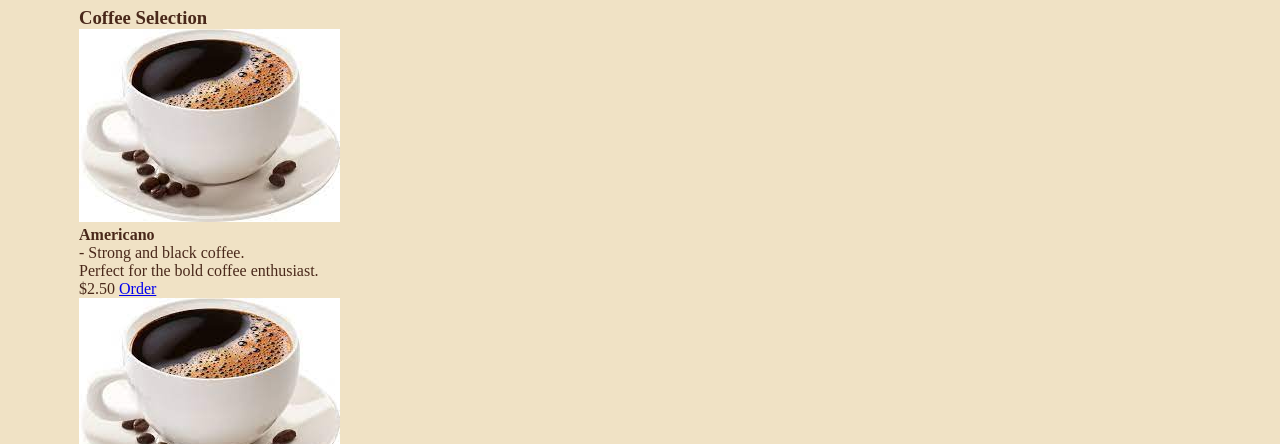
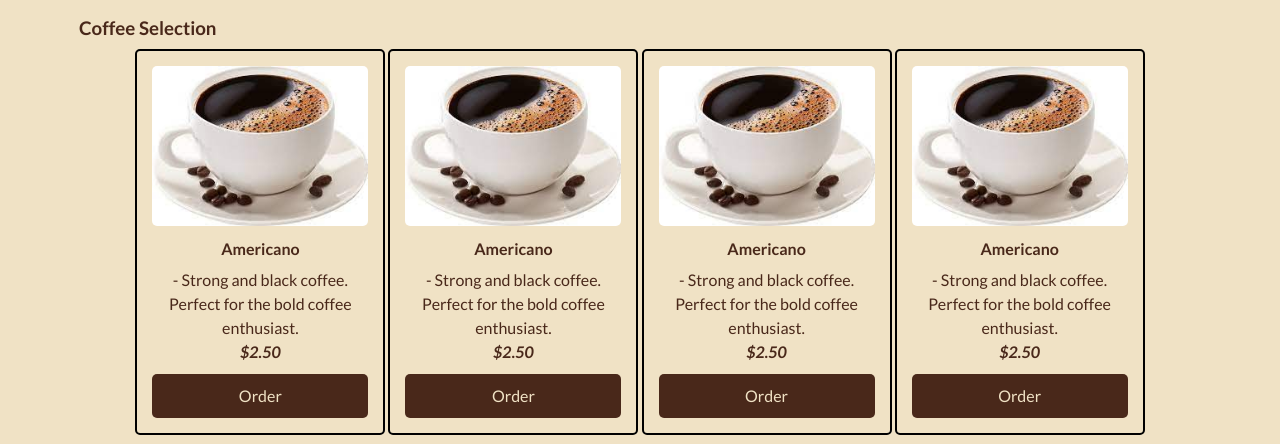
Before and after one commit to thwe-2310/b7-serene-sips-v1, a plain HTML site: page index.html in a window 1280 px wide. Shown: the part 356-800 px from the top of the page. Drawn offline with Linux system fonts and the light colour scheme.

Commit message:
test commit

```diff
--- a/style.css
+++ b/style.css
@@ -78,6 +78,49 @@ footer {
   margin-bottom: 10px;
 }
 
+#our-menu .menu {
+  font-family: "Lato", sans-serif;
+  text-align: center;
+}
+#our-menu .menu h3 {
+  font-family: "Lato", sans-serif;
+  padding: 10px 0;
+  text-align-last: left;
+}
+
+.card {
+  border: 2px solid black;
+  width: 250px;
+  padding: 15px;
+  text-align: center;
+  border-radius: 5px;
+  display: inline-block;
+}
+.card .card-img-top {
+  max-width: 100%;
+  border-radius: 5px;
+}
+.card h4 {
+  padding: 10px;
+}
+.card p {
+  line-height: 1.5em;
+}
+.card .price {
+  font-weight: bold;
+  font-style: italic;
+}
+.card a {
+  display: block;
+  background-color: #49281a;
+  padding: 10px;
+  text-decoration: none;
+  color: #f0e2c5;
+  margin-top: 10px;
+  border-radius: 5px;
+}
+
+/*About Us section*/
 #about-us p,
 #contact-us p {
   font-family: "Lato", sans-serif;
@@ -85,9 +128,8 @@ footer {
   padding: 10px;
   line-height: 1.5em;
 }
-/*Our Menu section*/
 
-/*Our Menu section*/
+/*footer section*/
 footer {
   text-align: center;
 }
```
